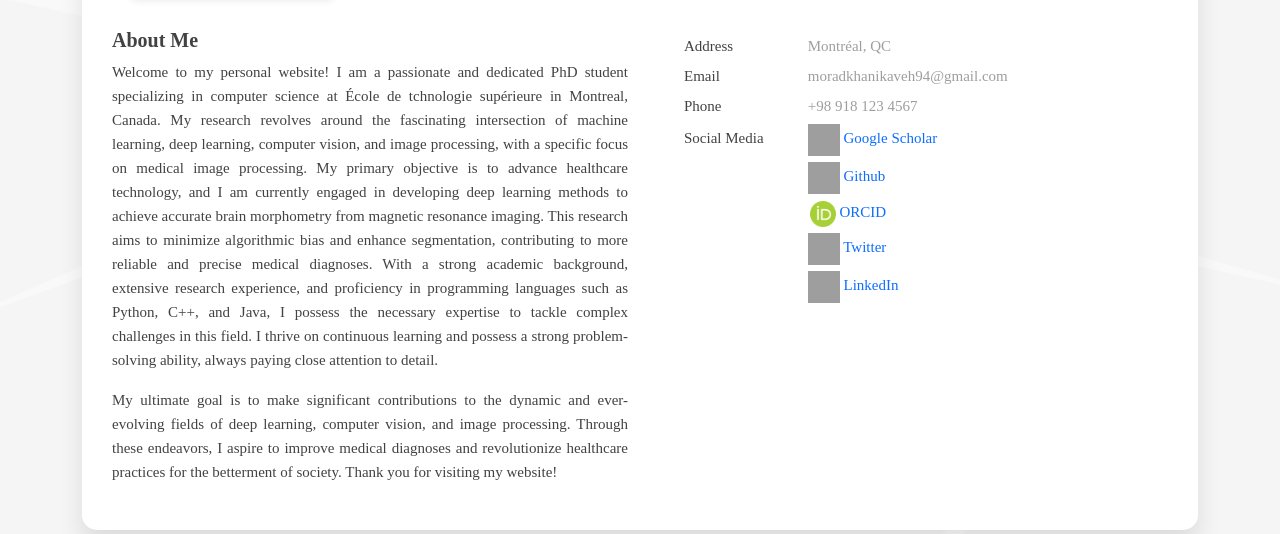
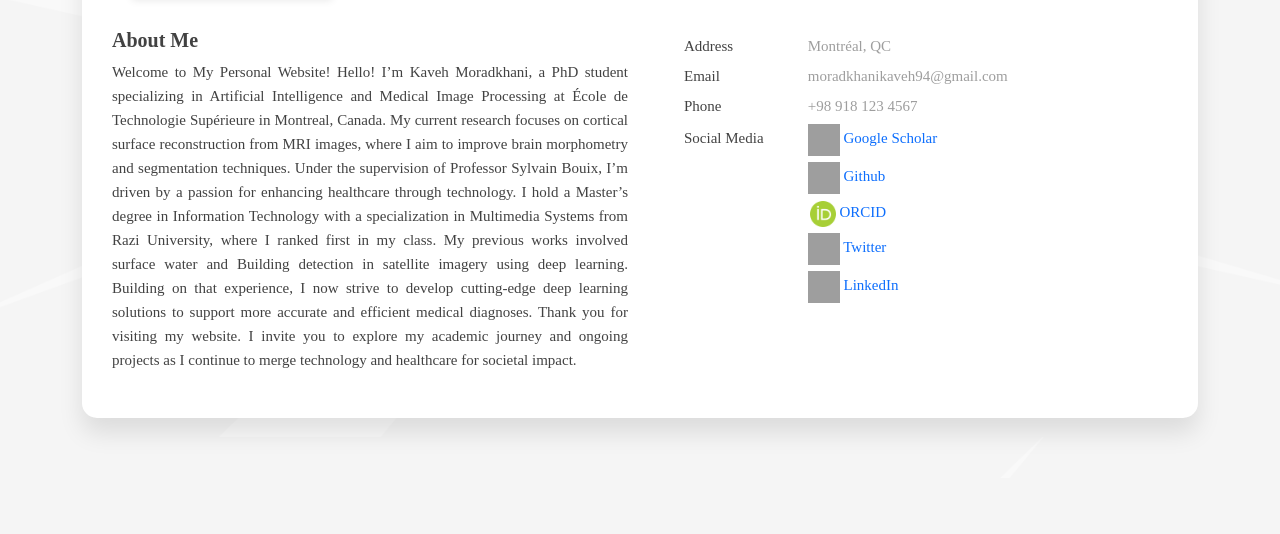
Before and after one commit to Kaveh-Moradkhani/kaveh-moradkhani.github.io, a plain HTML site: page index.html in a window 1280 px wide. Shown: the part 363-897 px from the top of the page. After the commit the page ends 841 px from the top, so only its background shows below. Drawn offline with Linux system fonts and the light colour scheme; grey boxes are pictures that could not be loaded.

Commit message:
Update index.html

```diff
--- a/index.html
+++ b/index.html
@@ -82,33 +82,16 @@
                                         <div class="col-md-6">
                                             <h5 class="about-title">About Me</h5>
                                             <p class="about-text">
-                                                Welcome to my personal website! I am a passionate and dedicated PhD
-                                                student specializing in computer science at École de tchnologie
-                                                supérieure in Montreal, Canada. My research revolves around the
-                                                fascinating intersection of machine learning, deep learning, computer
-                                                vision, and image processing, with a specific focus on medical image
-                                                processing.
+                                        Welcome to My Personal Website!
 
-                                                My primary objective is to advance healthcare technology, and I am
-                                                currently engaged in developing deep learning methods to achieve
-                                                accurate brain morphometry from magnetic resonance imaging. This
-                                                research aims to minimize algorithmic bias and enhance segmentation,
-                                                contributing to more reliable and precise medical diagnoses.
+                                        Hello! I’m Kaveh Moradkhani, a PhD student specializing in Artificial Intelligence and Medical Image Processing at École de Technologie Supérieure in Montreal, Canada. My current research focuses on cortical surface reconstruction from MRI images, where I aim to improve brain morphometry and segmentation techniques. Under the supervision of Professor Sylvain Bouix, I’m driven by a passion for enhancing healthcare through technology.
 
-                                                With a strong academic background, extensive research experience, and
-                                                proficiency in programming languages such as Python, C++, and Java, I
-                                                possess the necessary expertise to tackle complex challenges in this
-                                                field. I thrive on continuous learning and possess a strong
-                                                problem-solving ability, always paying close attention to detail.
+                                        I hold a Master’s degree in Information Technology with a specialization in Multimedia Systems from Razi University, where I ranked first in my class. My previous works involved surface water and Building detection in satellite imagery using deep learning. Building on that experience, I now strive to develop cutting-edge deep learning solutions to support more accurate and efficient medical diagnoses.
+
+                                        Thank you for visiting my website. I invite you to explore my academic journey and ongoing projects as I continue to merge technology and healthcare for societal impact.
 
                                             </p>
-                                            <p class="about-text">
-                                                My ultimate goal is to make significant contributions to the dynamic and
-                                                ever-evolving fields of deep learning, computer vision, and image
-                                                processing. Through these endeavors, I aspire to improve medical
-                                                diagnoses and revolutionize healthcare practices for the betterment of
-                                                society. Thank you for visiting my website!
-                                            </p>
+
                                         </div>
                                         <div class="col-md-6">
                                             <ul class="description-list">
```
